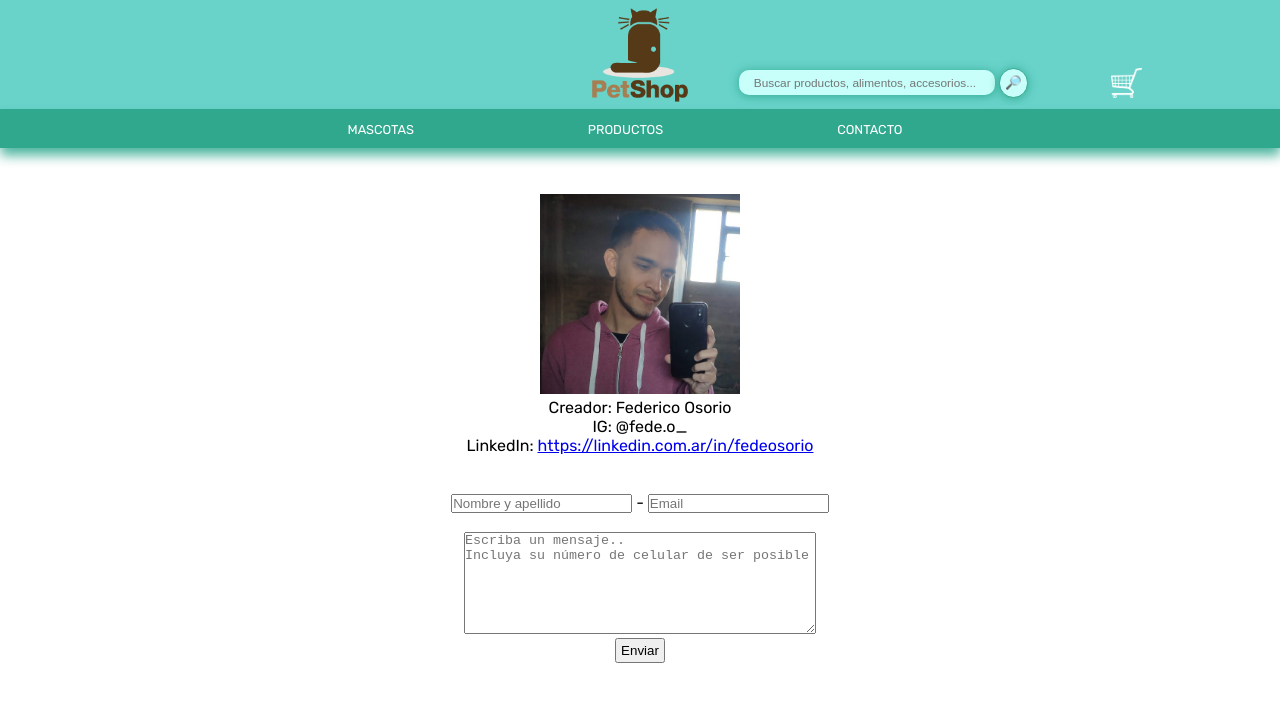
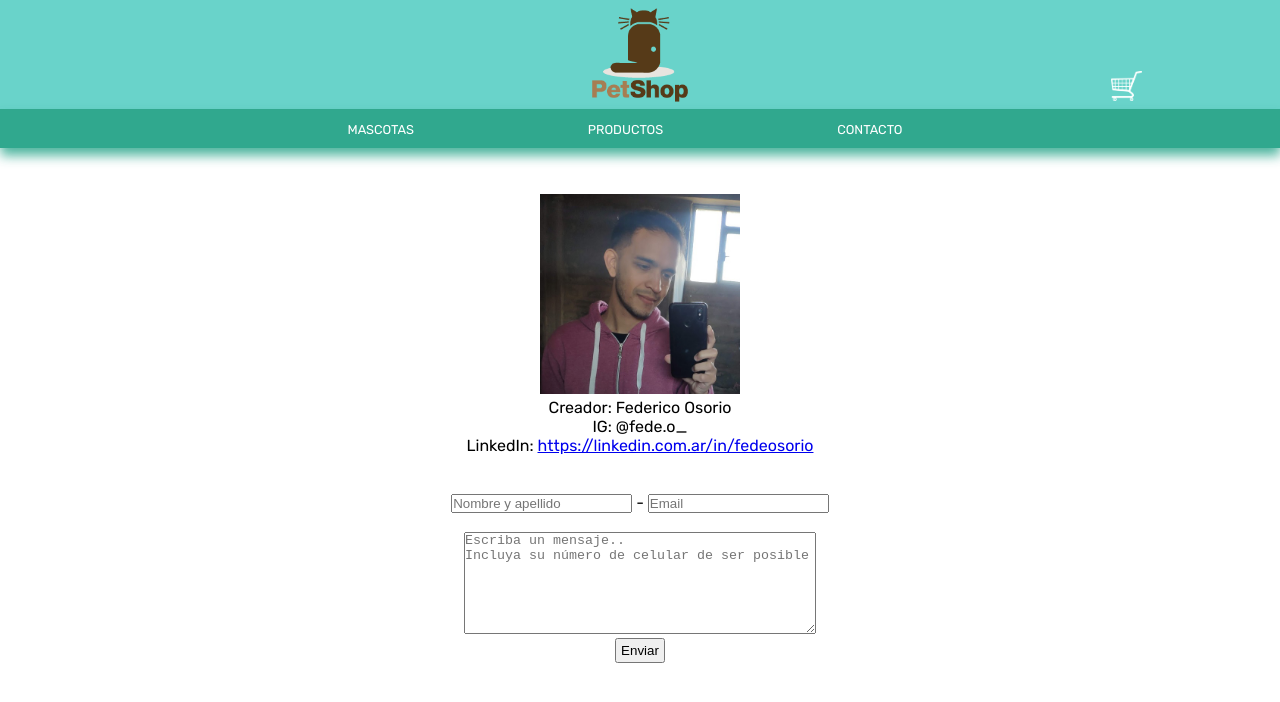
Before and after one commit to FedeOsorio/petShop, a plain HTML site: page contacto.html in a window 1280 px wide. Shown: the top 702 px of the page. Drawn offline with nearby package versions, Linux system fonts and the light colour scheme.

Commit message:
Update contacto.html

```diff
--- a/contacto.html
+++ b/contacto.html
@@ -42,10 +42,8 @@
 <body class="body">
     <div class="divHeader">
         <div><a href="index.html"><img src="petlogo.png" class="logo"></a></div>
-        <div class="searchBox">
-            <input type="text" name="searchBar" id="searchBar" placeholder="Buscar productos, alimentos, accesorios...">
-            <button id="searchButton" class="searchButton" title="Buscar"> &#128270; </button>
-        </div>
+        <br>
+        <br>
         <div class="carrito"><a href="carrito.html"><img src="carrito.png" class="carritoImg"></a></div>
     </div>
 
```
